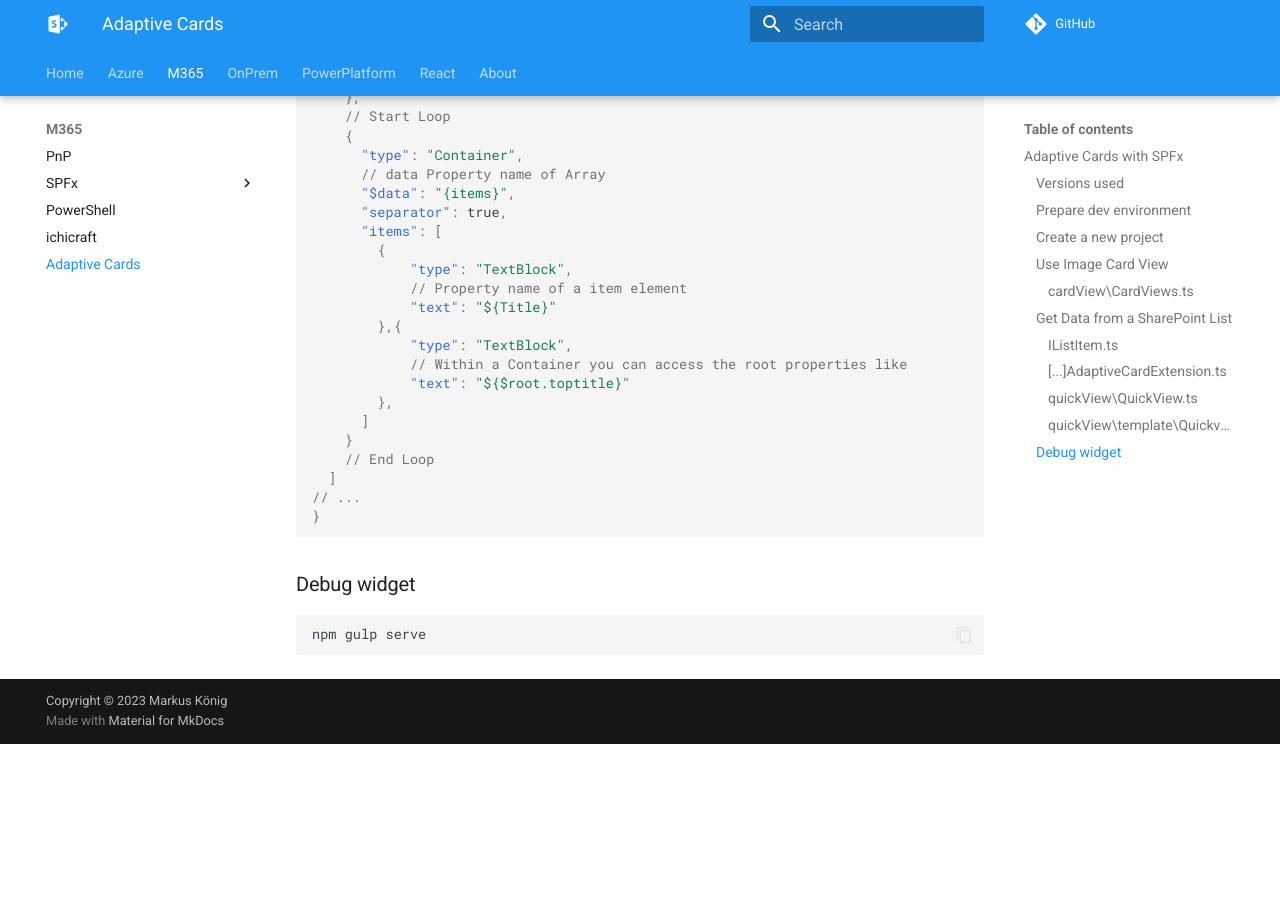
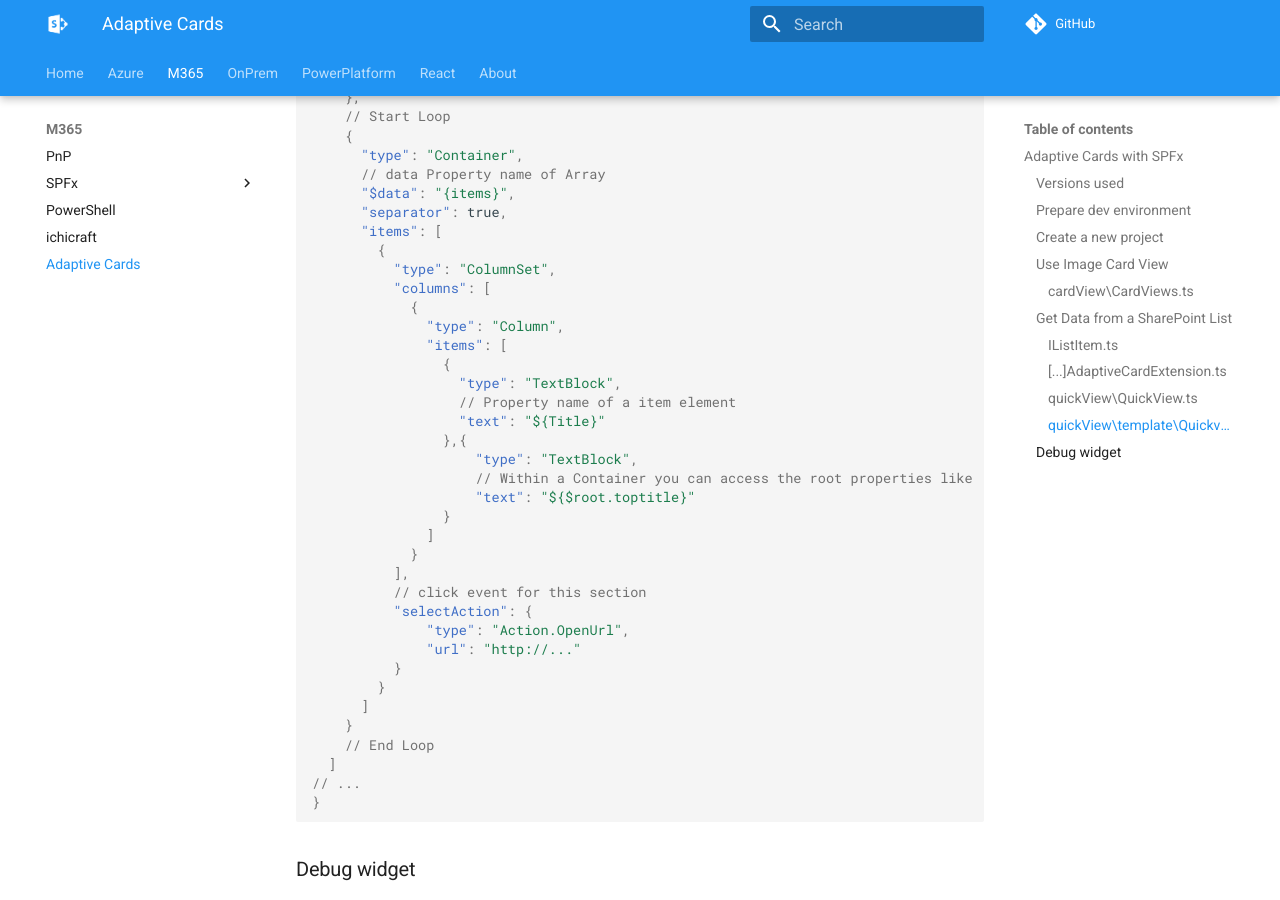
Before and after one commit to Kusi1975/spkb, an MkDocs documentation site: the page built from docs/M365/ace/index.md, in a window 1280 px wide and 900 px high, scrolled down 4315 px. Built offline with MkDocs 1.6.1 and Material for MkDocs 9.7.7, drawn with Linux system fonts in a browser that asks for light colours; comment, search, counter and statistics services are not loaded; before the commit the page ends 5059 px from its top, so only the background shows below that.

Commit message:
Add Column Action

```diff
--- a/docs/M365/ace/index.md
+++ b/docs/M365/ace/index.md
@@ -210,14 +210,29 @@
       "separator": true,
       "items": [
         {
-            "type": "TextBlock",
-            // Property name of a item element
-            "text": "${Title}"
-        },{
-            "type": "TextBlock",
-            // Within a Container you can access the root properties like
-            "text": "${$root.toptitle}"
-        },
+          "type": "ColumnSet",
+          "columns": [
+            {
+              "type": "Column",
+              "items": [
+                {
+                  "type": "TextBlock",
+                  // Property name of a item element
+                  "text": "${Title}"
+                },{
+                    "type": "TextBlock",
+                    // Within a Container you can access the root properties like
+                    "text": "${$root.toptitle}"
+                }
+              ]
+            }
+          ],
+          // click event for this section
+          "selectAction": {
+              "type": "Action.OpenUrl",
+              "url": "http://..."
+          }
+        }
       ]
     }
     // End Loop
```
